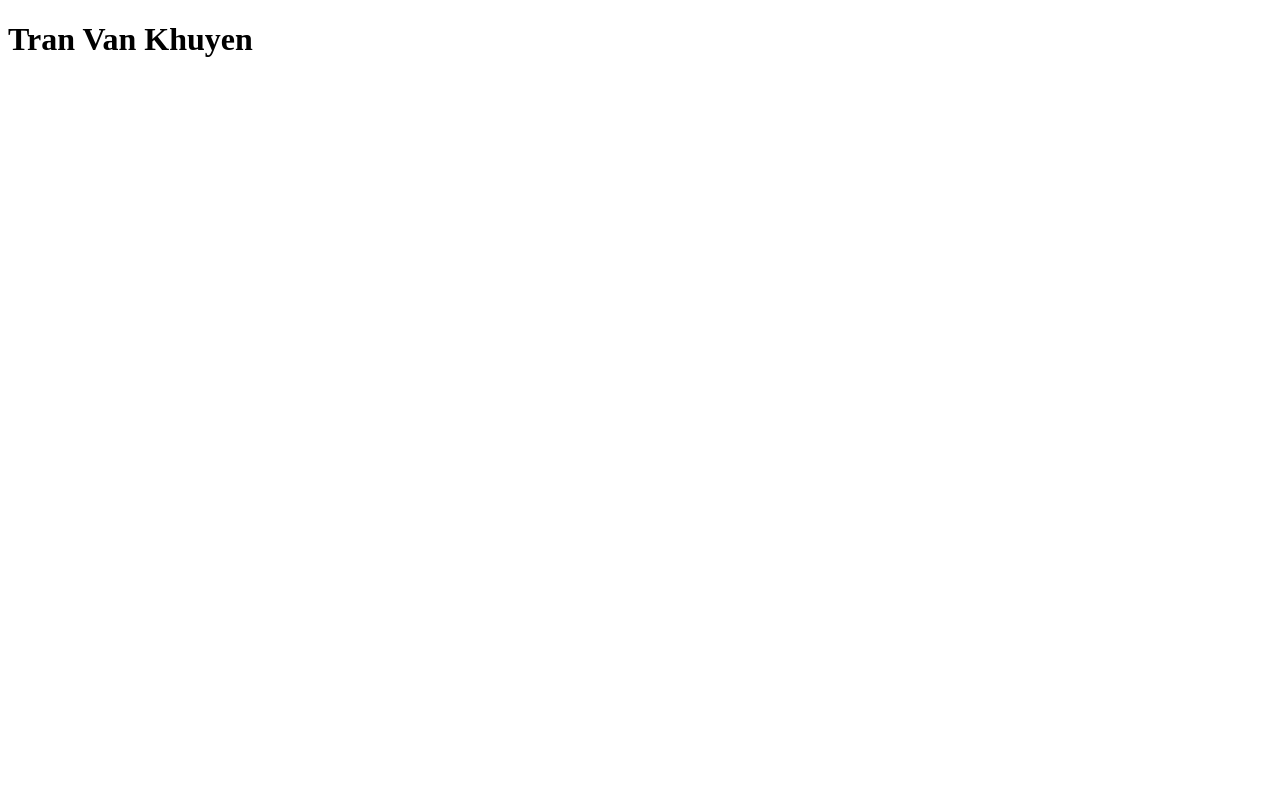
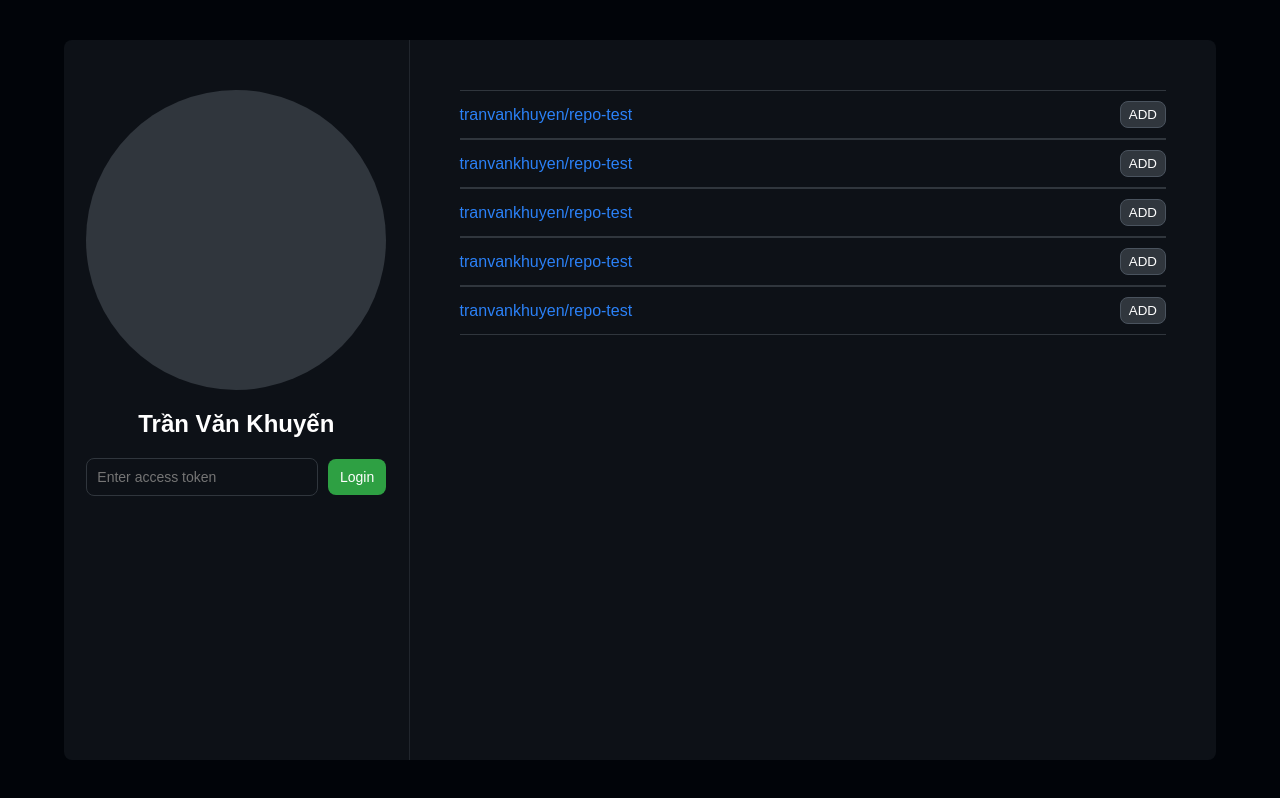
Before and after one commit to hoshikira18/DelRepo, a plain HTML site: page index.html in a window 1280 px wide. Drawn offline with Linux system fonts and the light colour scheme.

Commit message:
✨ add: interface

```diff
--- a/index.html
+++ b/index.html
@@ -1,12 +1,56 @@
-<!DOCTYPE html>
+<!doctype html>
 <html lang="en">
 <head>
     <meta charset="UTF-8">
-    <meta name="viewport" content="width=device-width, initial-scale=1.0">
-    <title>Document</title>
+    <meta name="viewport"
+          content="width=device-width, user-scalable=no, initial-scale=1.0, maximum-scale=1.0, minimum-scale=1.0">
+    <meta http-equiv="X-UA-Compatible" content="ie=edge">
+    <title>DelRepo</title>
+    <link rel="stylesheet" href="styles.css">
+    <link rel="preconnect" href="https://fonts.googleapis.com">
+    <link rel="preconnect" href="https://fonts.gstatic.com" crossorigin>
+    <link href="https://fonts.googleapis.com/css2?family=Quicksand:wght@300;400;500;600;700&display=swap" rel="stylesheet">
 </head>
 <body>
-    <h1>Tran Van Khuyen</h1>
+    <div class="main">
+        <div class="container">
+            <div class="user">
+                <div class="avt-img">
+                    <img src="" alt="">
+                </div>
+
+                <h2 class="name">Trần Văn Khuyến</h2>
+
+                <div class="token">
+                    <input type="text" class="token-input" placeholder="Enter access token">
+                    <button class="get-token">Login</button>
+                </div>
+            </div>
+
+            <div class="repos">
+                <div class="repo">
+                    <p class="name">tranvankhuyen/repo-test</p>
+                    <button>ADD</button>
+                </div>
+                <div class="repo">
+                    <p class="name">tranvankhuyen/repo-test</p>
+                    <button>ADD</button>
+                </div>
+                <div class="repo">
+                    <p class="name">tranvankhuyen/repo-test</p>
+                    <button>ADD</button>
+                </div>
+                <div class="repo">
+                    <p class="name">tranvankhuyen/repo-test</p>
+                    <button>ADD</button>
+                </div>
+                <div class="repo">
+                    <p class="name">tranvankhuyen/repo-test</p>
+                    <button>ADD</button>
+                </div>
+            </div>
+        </div>
+    </div>
 </body>
 <script src="main.js"></script>
 </html>
--- /dev/null
+++ b/styles.css
@@ -0,0 +1,114 @@
+* {
+    box-sizing: border-box;
+    padding: 0;
+    margin: 0;
+}
+
+html {
+    font-family: 'Arial', sans-serif;
+}
+
+body {
+    background-color: #010409;
+}
+
+.main {
+    height: 100vh;
+    display: flex;
+    justify-content: center;
+    align-items: center;
+    background-color: #010409;
+}
+
+.container {
+    width: 90vw;
+    height: 90vh;
+    margin: 20px auto;
+    background-color: #0d1117;
+    border-radius: 8px;
+    display: flex;
+
+}
+
+.user {
+    width: 30%;
+    height: 100%;
+    border-right: 1px solid #21262d;
+    display: flex;
+    justify-content: start;
+    align-items: center;
+    flex-direction: column;
+}
+
+.avt-img {
+    margin-top: 50px;
+    width: 300px;
+    height: 300px;
+    background-color: #30363d;
+    border-radius: 50%;
+}
+
+.user .name {
+    color: #fff;
+    margin-top: 20px;
+}
+
+.token {
+    margin-top: 20px;
+    width: 300px;
+    display: flex;
+    align-items: center;
+}
+
+.token input {
+    width: 80%;
+    padding: 10px;
+    background-color: #0d1117;
+    color: #fff;
+    border: #30363d solid 1px;
+    border-radius: 8px;
+    outline: none;
+    font-size: 14px;
+}
+
+.token button {
+    width: 20%;
+    padding: 10px;
+    margin-left: 10px;
+    background-color: #2ea043;
+    border: none;
+    border-radius: 8px;
+    cursor: pointer;
+    color: #fff;
+    font-size: 14px;
+}
+
+.repos {
+    width: 70%;
+    padding: 50px 50px;
+}
+
+.repo {
+    padding: 10px 0;
+    display: flex;
+    align-items: center;
+    justify-content: space-between;
+    color: #2b81f7;
+    border-top: #30363d solid 1px;
+    border-bottom: #30363d solid 1px;
+}
+
+.repo button {
+    padding: 5px 8px;
+    background-color: #30363d;
+    border-radius: 8px;
+    border: #4a535e solid 1px;
+    color: #fff;
+    font-weight: 400;
+    cursor: pointer;
+}
+
+.repo button:hover {
+    background-color: #515b67;
+    border: #8c9cb2 solid 1px;
+}
```
